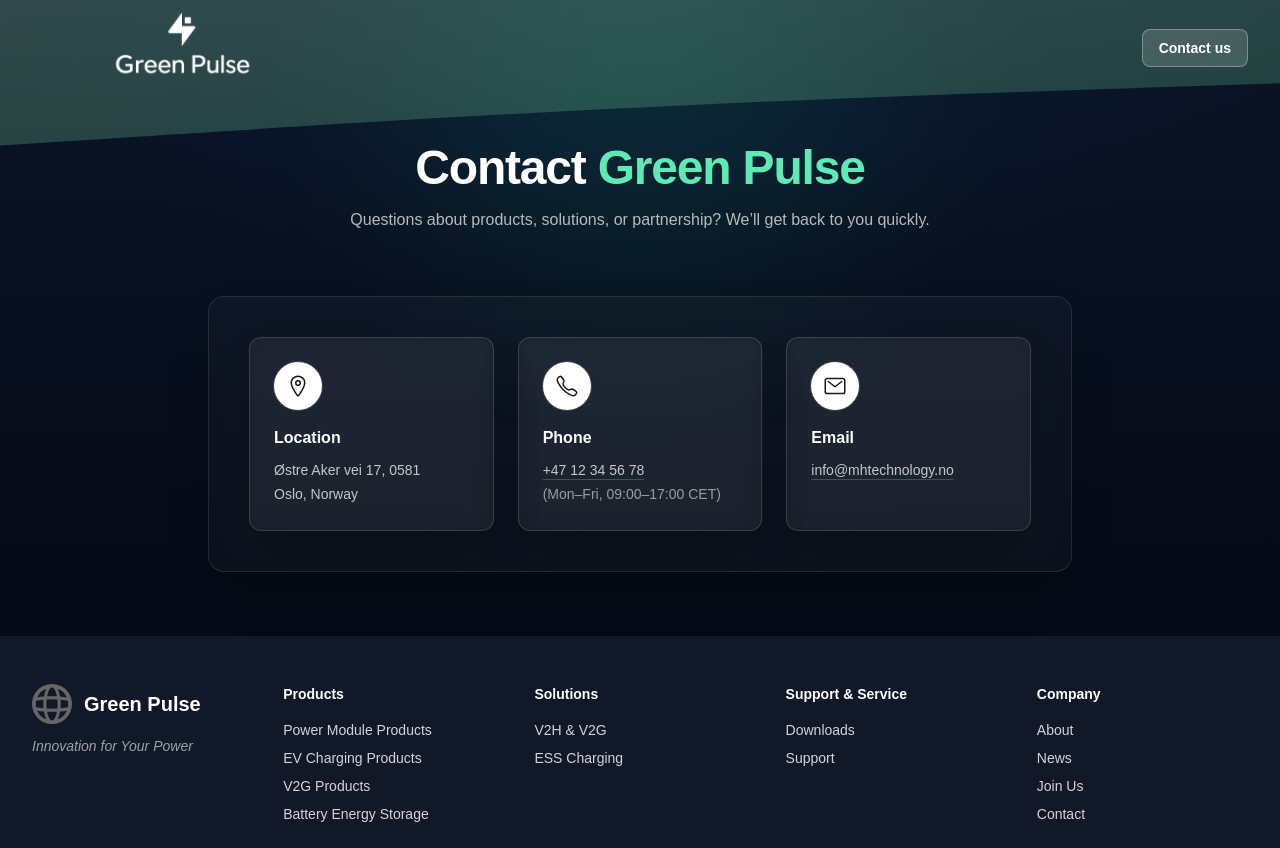
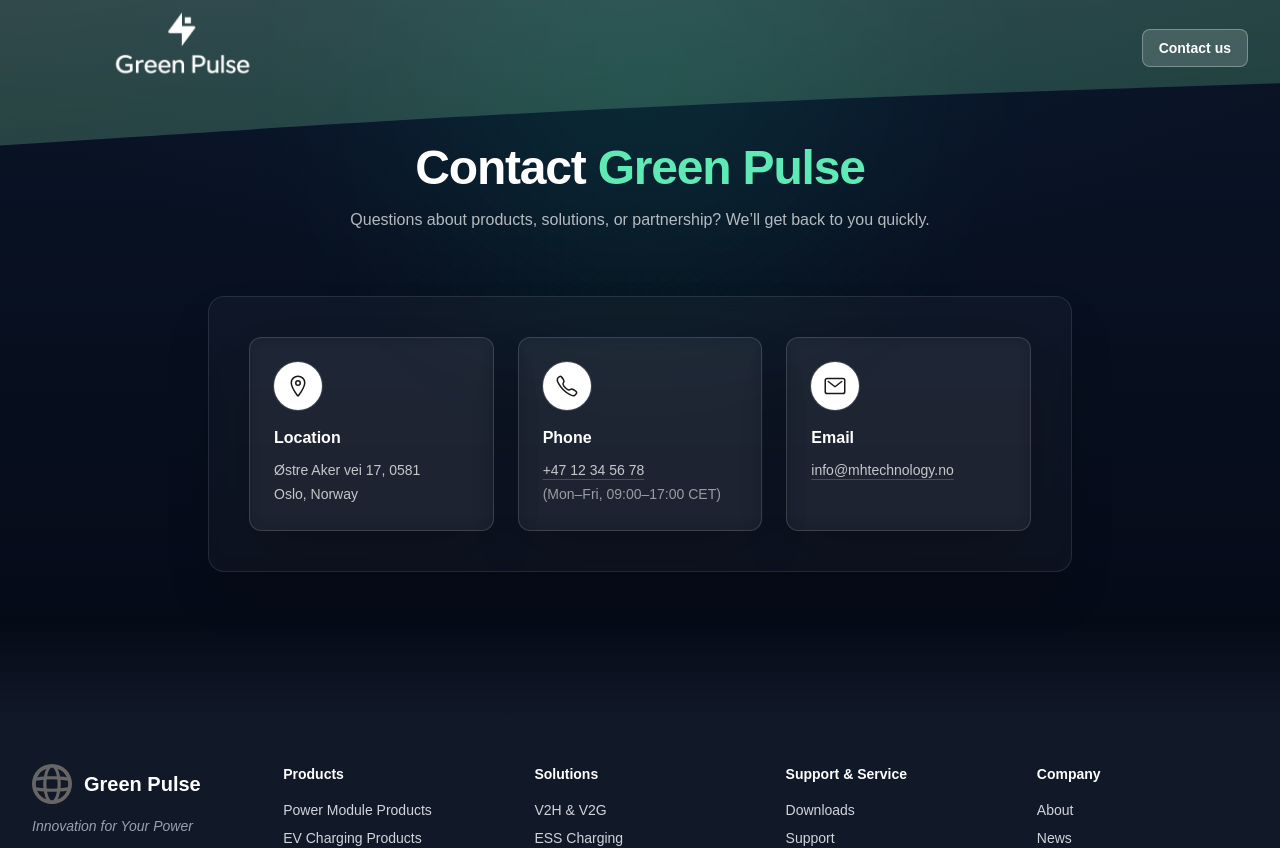
Before and after one commit to ParSaMnSS/green-pulse, a Next.js app: page /contact in a window 1280 px wide. Shown: the top 848 px of the page. Built offline with nearby package versions, Linux system fonts and the light colour scheme.

Commit message:
footer fade effect to contact us page

```diff
--- a/src/app/contact/page.tsx
+++ b/src/app/contact/page.tsx
@@ -4,6 +4,7 @@
 import Footer from "../../components/Footer";
 import ContactGrid from "../../components/Contact-us/contactGrid";
 import Backdrop from "../../components/VFX/Backdrop";
+import Section from "../../components/VFX/Section";
 
 export const metadata: Metadata = {
   title: "Contact",
@@ -15,6 +16,7 @@
     <div className="flex min-h-screen flex-col overflow-x-hidden bg-[#050a17]">
       <Navbar />
 
+      <Section fadeTo="#111827" className="bg-transparent">
         <Backdrop className="flex-1">
           {/* Header copy */}
           <header className="mx-auto w-full max-w-5xl px-4 pt-28 text-center sm:pt-36">
@@ -25,14 +27,14 @@
               Questions about products, solutions, or partnership? We’ll get back to you quickly.
             </p>
           </header>
-
           {/* Grid */}
           <main className="mx-auto w-full max-w-4xl px-4 py-16">
-          <div className="rounded-2xl border border-white/10 bg-white/[0.03] p-6 shadow-2xl backdrop-blur-sm sm:p-10">
+            <div className="rounded-2xl border border-white/10 bg-white/[0.03] p-6 shadow-2xl backdrop-blur-sm sm:p-10 mb-20">
               <ContactGrid />
             </div>
           </main>
         </Backdrop>
+      </Section>
 
       <Footer />
     </div>
```
Lines whose indentation alone changed are shown as unchanged.
